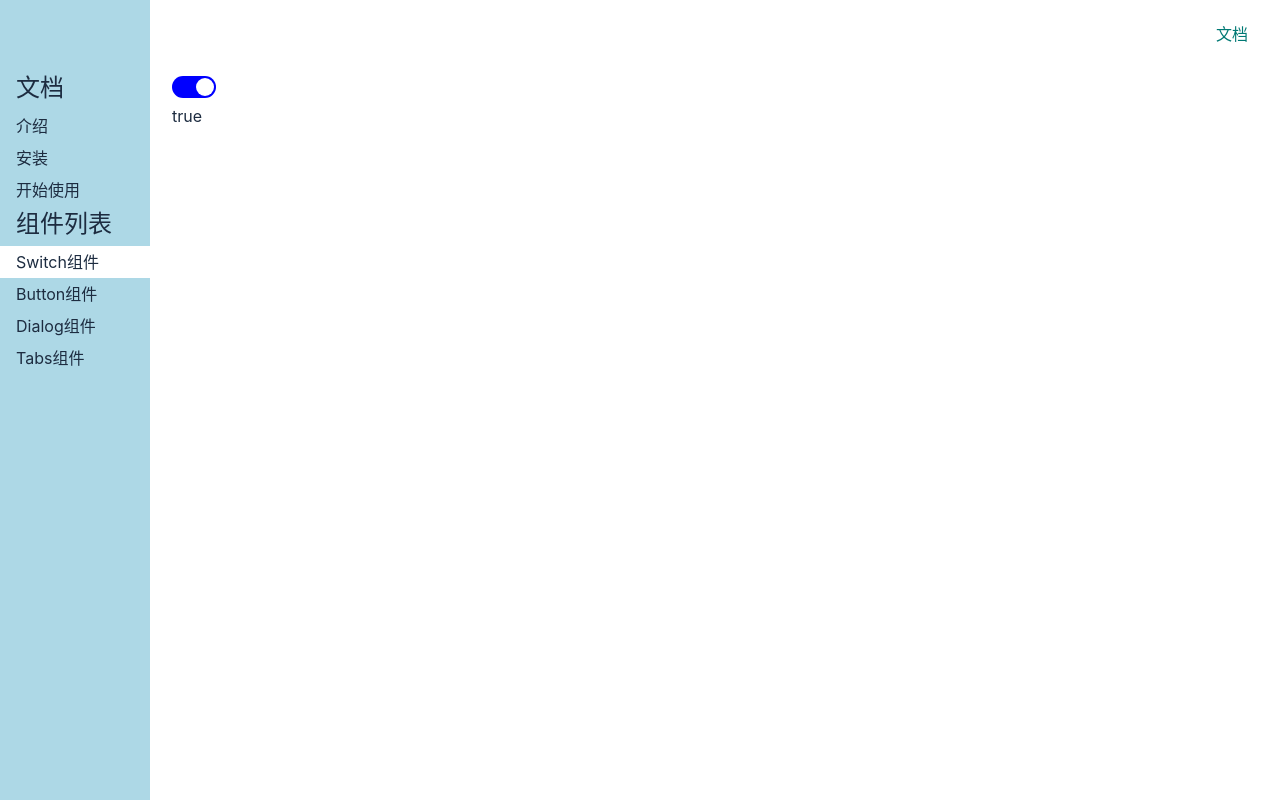
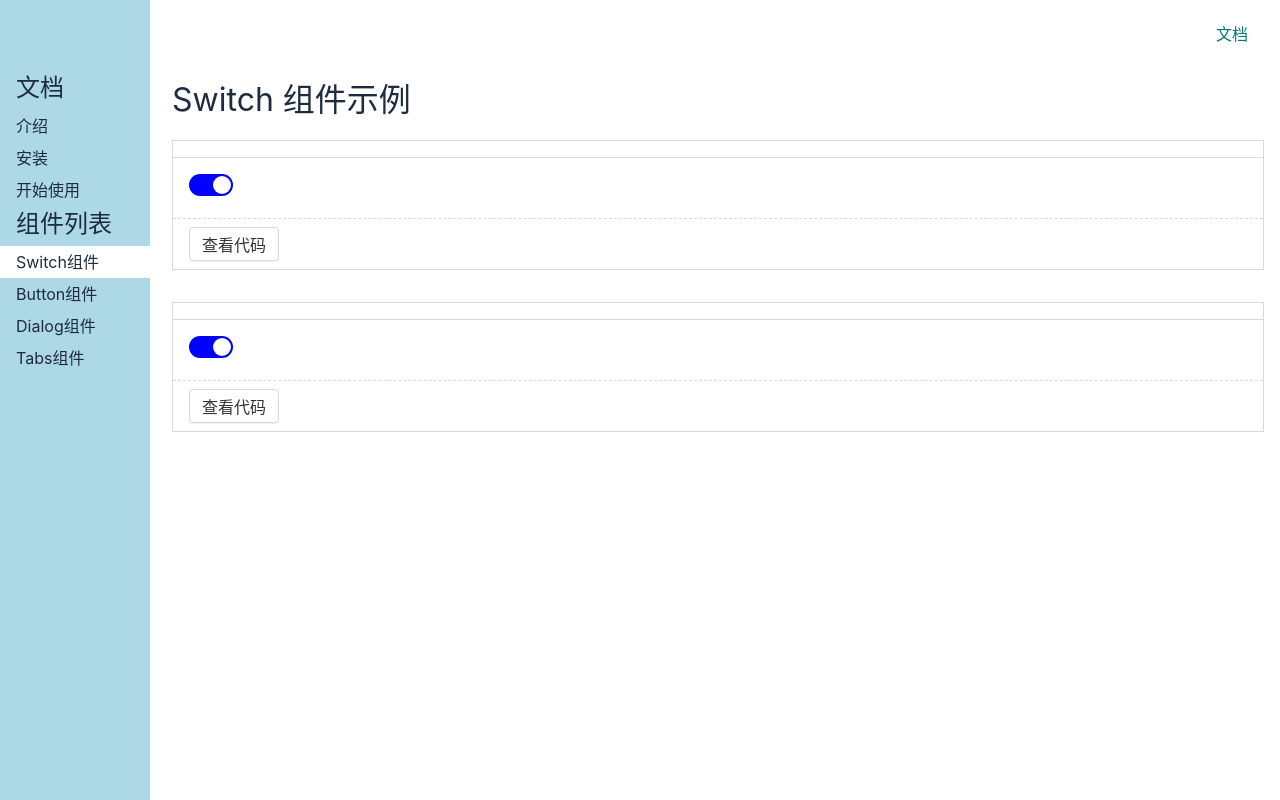
Before and after one commit to ljy123668/zhinong-ui-vue3, a Vue app: page /#/doc/switch in a window 1280 px wide. Built offline with nearby package versions, Linux system fonts and the light colour scheme.

Commit message:
switchDemo 布局

```diff
--- a/package.json
+++ b/package.json
@@ -8,6 +8,7 @@
   "dependencies": {
     "github-markdown-css": "^4.0.0",
     "marked": "^1.1.1",
+    "prismjs": "^1.21.0",
     "vue": "^3.0.0-rc.1",
     "vue-router": "^4.0.0-beta.3"
   },
--- /dev/null
+++ b/src/components/Demo.vue
@@ -0,0 +1,69 @@
+<template>
+    <div class="demo">
+      <h2>{{component.__sourceCodeTitle}}</h2>
+      <div class="demo-component">
+        <component :is="component" />
+
+      </div>
+      <div class="demo-actions">
+        <Button @click="toggleCode">查看代码</Button>
+      </div>
+      <div class="demo-code" v-if="codeVisible">
+          <pre class="language-html" v-html="html" />
+
+      </div>
+    </div>
+</template>
+
+<script lang="ts">
+import Button from "../lib/Button.vue";
+import 'prismjs';
+import 'prismjs/themes/prism.css';
+import {ref,computed} from 'vue'
+const Prism = (window as any).Prism
+export default {
+    props:{
+        component:Object
+    },
+    components: {
+         Button
+    },
+    setup(props){
+        const html = computed(()=>{
+            return Prism.highlight(props.component.__sourceCode,Prism.languages.html,'html')
+        })
+        const toggleCode = () => codeVisible.value = !codeVisible.value
+        const codeVisible = ref(false)
+        return {Prism,html,codeVisible,
+      toggleCode}
+    }
+}
+</script>
+<style lang="scss" scoped>
+$border-color: #d9d9d9;
+.demo {
+  border: 1px solid $border-color;
+  margin: 16px 0 32px;
+  >h2 {
+    font-size: 20px;
+    padding: 8px 16px;
+    border-bottom: 1px solid $border-color;
+  }
+  &-component {
+    padding: 16px;
+  }
+  &-actions {
+    padding: 8px 16px;
+    border-top: 1px dashed $border-color;
+  }
+  &-code {
+    padding: 8px 16px;
+    border-top: 1px dashed $border-color;
+    >pre {
+      line-height: 1.1;
+      font-family: Consolas, 'Courier New', Courier, monospace;
+      margin: 0;
+    }
+  }
+}
+</style>
--- /dev/null
+++ b/src/components/Switch1.demo.vue
@@ -0,0 +1,20 @@
+<demo>
+常规用法
+</demo>
+
+<template>
+     <Switch v-model:value="bool" />
+</template>
+<script lang="ts">
+import Switch from "../lib/Switch.vue";
+import { ref } from "vue";
+export default {
+  components: {
+    Switch
+  },
+  setup() {
+    const bool = ref(true);
+    return { bool };
+  },
+};
+</script>
--- /dev/null
+++ b/src/components/Switch2.demo.vue
@@ -0,0 +1,21 @@
+<demo>
+支持 disabled
+</demo>
+
+<template>
+     <Switch v-model:value="bool" disabled />
+</template>
+<script lang="ts">
+import Button from "../lib/Button.vue";
+import Switch from "../lib/Switch.vue";
+import { ref } from "vue";
+export default {
+  components: {
+    Switch,Button
+  },
+  setup() {
+    const bool = ref(true);
+    return { bool };
+  },
+};
+</script>
--- a/src/components/SwitchDemo.vue
+++ b/src/components/SwitchDemo.vue
@@ -1,21 +1,50 @@
 <template>
   <div>
-
-    <Switch v-model:value="bool"></Switch>
-
+    <h1>Switch 组件示例 </h1>
+     <Demo :component="Switch1Demo" />
+      <Demo :component="Switch2Demo" />
   </div>
-
 </template>
 <script lang="ts">
-import Switch from "../lib/Switch.vue";
+import Switch1Demo from "./Switch1.demo.vue";
+import Switch2Demo from "./Switch2.demo.vue";
+import Demo from './Demo.vue'
 import { ref } from "vue";
+
 export default {
   components: {
-    Switch,
+   Switch1Demo,Switch2Demo,Demo
   },
   setup() {
-    const bool = ref(true);
-    return { bool };
+    return { Switch1Demo,Switch2Demo};
   },
 };
 </script>
+<style lang="scss" scoped>
+$border-color: #d9d9d9;
+.demo {
+  border: 1px solid $border-color;
+  margin: 16px 0 32px;
+  >h2 {
+    font-size: 20px;
+    padding: 8px 16px;
+    border-bottom: 1px solid $border-color;
+  }
+  &-component {
+    padding: 16px;
+  }
+  &-actions {
+    padding: 8px 16px;
+    border-top: 1px dashed $border-color;
+  }
+  &-code {
+    padding: 8px 16px;
+    border-top: 1px dashed $border-color;
+    >pre {
+      line-height: 1.1;
+      font-family: Consolas, 'Courier New', Courier, monospace;
+      margin: 0;
+    }
+  }
+}
+</style>
--- a/src/lib/Switch.vue
+++ b/src/lib/Switch.vue
@@ -7,10 +7,6 @@
     >
       <span></span>
     </button>
-
-    <div>
-      {{value}}
-    </div>
   </div>
 </template>
 
--- a/src/main.ts
+++ b/src/main.ts
@@ -6,6 +6,7 @@ import { router } from './router';
 import 'github-markdown-css'
 import Markdown from './components/markdown.vue'
 
+
 const app = createApp(App)
 app.use(router)
 app.mount('#app')
--- a/src/views/Home.vue
+++ b/src/views/Home.vue
@@ -71,6 +71,7 @@ $color: #007974;
 }
 .features {
   margin: 64px auto;
+  padding: 0 16px;
 
   @media (min-width: 800px) {
     width: 800px;
--- a/vite.config.ts
+++ b/vite.config.ts
@@ -1,5 +1,24 @@
-import { md } from './plugins/md'
+// @ts-nocheck
+
+import { md } from "./plugins/md";
+import fs from 'fs'
+import {baseParse} from '@vue/compiler-core'
 
 export default {
-    plugins:[md()]
+  plugins: [md()],
+  vueCustomBlockTransforms: {
+    demo: (options) => {
+      const { code, path } = options
+      const file = fs.readFileSync(path).toString()
+      const parsed = baseParse(file).children.find(n => n.tag === 'demo')
+      const title = parsed.children[0].content
+      const main = file.split(parsed.loc.source).join('').trim()
+      return `export default function (Component) {
+        Component.__sourceCode = ${
+        JSON.stringify(main)
+        }
+        Component.__sourceCodeTitle = ${JSON.stringify(title)}
+      }`.trim()
+    }
+  }
 };
```
Also changed, not shown: 1 other file (tests, documents, lock files or other folders).
